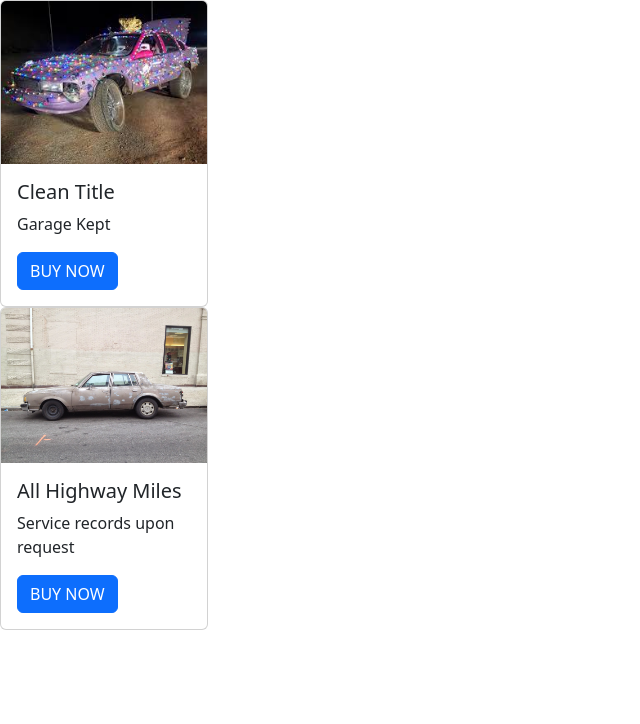
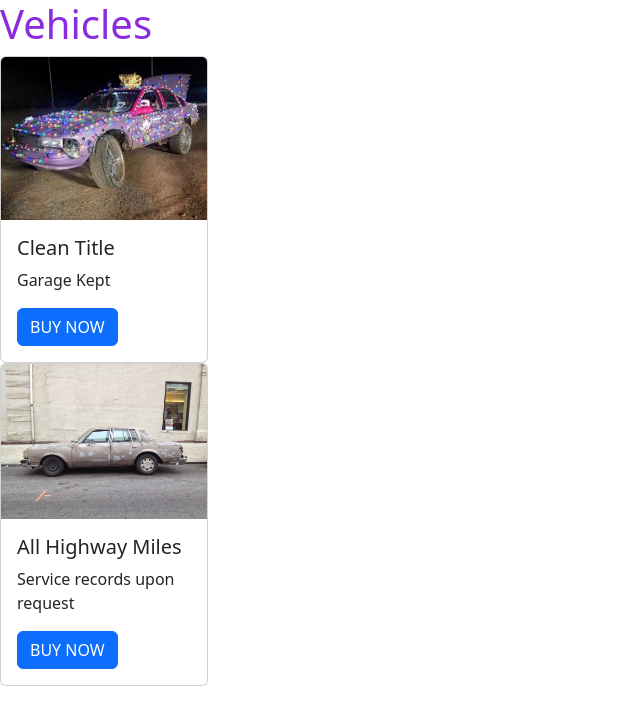
Before and after one commit to taylor3robert/project1, a plain HTML site: page ShowBoatMotors/vehicles.html in a window 1280 px wide. Shown: the whole page, without its empty margins (0-640 px from the left). Drawn offline with nearby package versions, Linux system fonts and the light colour scheme; files that its build step writes are made by us from their sources.

Commit message:
update header

```diff
--- a/ShowBoatMotors/vehicles.html
+++ b/ShowBoatMotors/vehicles.html
@@ -8,6 +8,7 @@
     <title>Vehicles</title>
 </head>
 <body>
+    <h1>Vehicles</h1>
     <div class="card" style="width: 13rem;">
         <img src="images/caprice.jpeg" class="card-img-top" alt="caprice">
         <div class="card-body">
```
